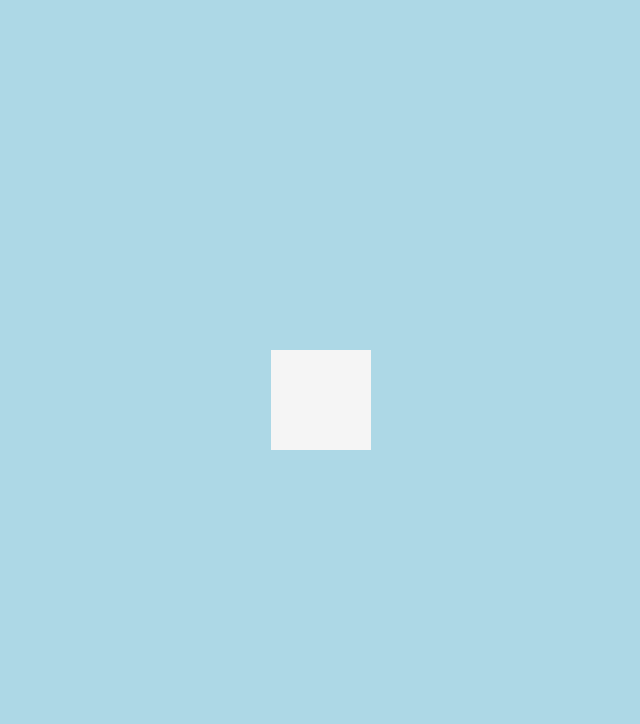
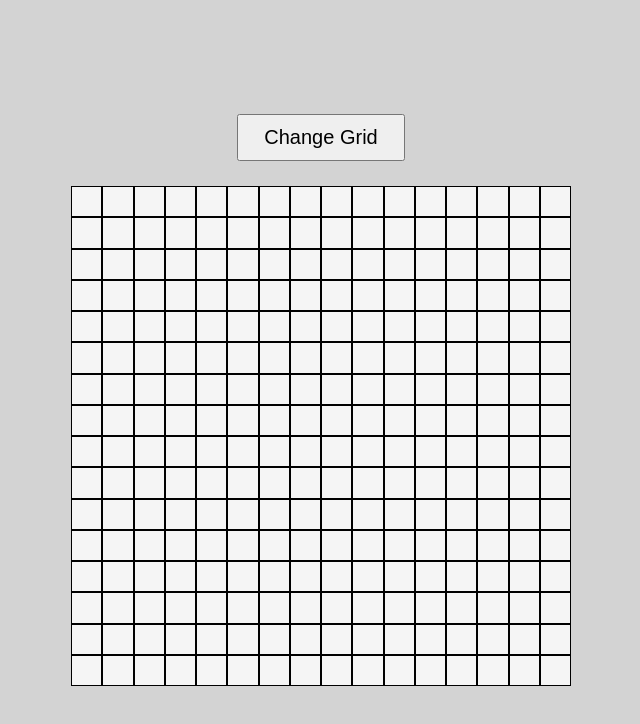
Before and after one commit to bet-lb2/etch-a-sketch-project, a plain HTML site: page index.html in a window 1280 px wide. Shown: the whole page, without its empty margins (319-959 px from the left). Drawn offline with Linux system fonts and the light colour scheme.

Commit message:
project finished
Grid produce code was made

```diff
--- a/index.html
+++ b/index.html
@@ -7,7 +7,8 @@
     <title>Etch a Sketch Project</title>
 </head>
 <body>
-    <div id="container"></div>
+    <button id="change-grid">Change Grid</button>
+    <div id="gridContainer"></div>
     <script src="./script.js"></script>
 </body>
 </html>
--- a/script.js
+++ b/script.js
@@ -0,0 +1,30 @@
+const changeGridBtn = document.getElementById("change-grid")
+const gridContainer = document.getElementById("gridContainer");
+const containerWidth = gridContainer.offsetWidth;
+const containerHeight = gridContainer.offsetHeight;
+const initialNum = 16;
+
+function produceGrid(quantity = initialNum) {
+    gridContainer.innerHTML = "";
+    for (let i = 1; i <= quantity ** 2; i++) {
+        const div = document.createElement("div");
+        div.style.width = containerWidth / quantity + "px";
+        div.style.height = containerHeight / quantity + "px";
+        div.style.border = "1px solid black";
+        div.addEventListener("mouseover", (e) => {
+            e.target.style.backgroundColor = "black";
+        })
+        gridContainer.append(div);
+    }
+}
+
+produceGrid();
+
+changeGridBtn.addEventListener("click", () => {
+    let gridNum = Number(prompt("How many grid do you want? (1-100)", ""));
+    if  (isNaN(gridNum) || !(gridNum >= 1 && gridNum <= 100)) {
+        alert("Please enter valid number.(1-100)")
+        return;
+    }
+    produceGrid(gridNum);
+})
--- a/style.css
+++ b/style.css
@@ -6,14 +6,23 @@
 
 body {
     display: flex;
+    flex-direction: column;
+    gap: 25px;
     justify-content: center;
     align-items: center;
     height: 100vh;
-    background-color: lightblue;
+    background-color: lightgray;
 }
 
-#container {
-    width: 100px;
-    height: 100px;
+#gridContainer {
+    width:500px;
+    height: 500px;
     background-color: whitesmoke;
+    display: flex;
+    flex-wrap: wrap;
 }
+
+#change-grid {
+    padding: 10px 25px;
+    font-size: 1.25rem;
+}
```
